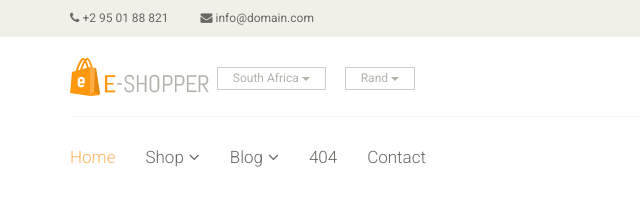
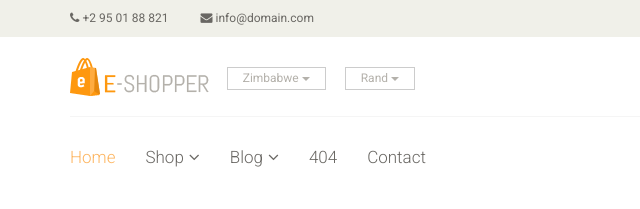
Before and after one commit to SinazoZama/sinazozama.github.io, a plain HTML site: page index.html in a window 1280 px wide. Shown: the top 209 px of the page, 0-640 px from the left. Drawn offline with Linux system fonts and the light colour scheme.

Commit message:
changed South Africa to Zimbabwe

```diff
--- a/index.html
+++ b/index.html
@@ -62,7 +62,7 @@
 						<div class="btn-group pull-right">
 							<div class="btn-group">
 								<button type="button" class="btn btn-default dropdown-toggle usa" data-toggle="dropdown">
-									South Africa
+									Zimbabwe
 									<span class="caret"></span>
 								</button>
 								<ul class="dropdown-menu">
```
